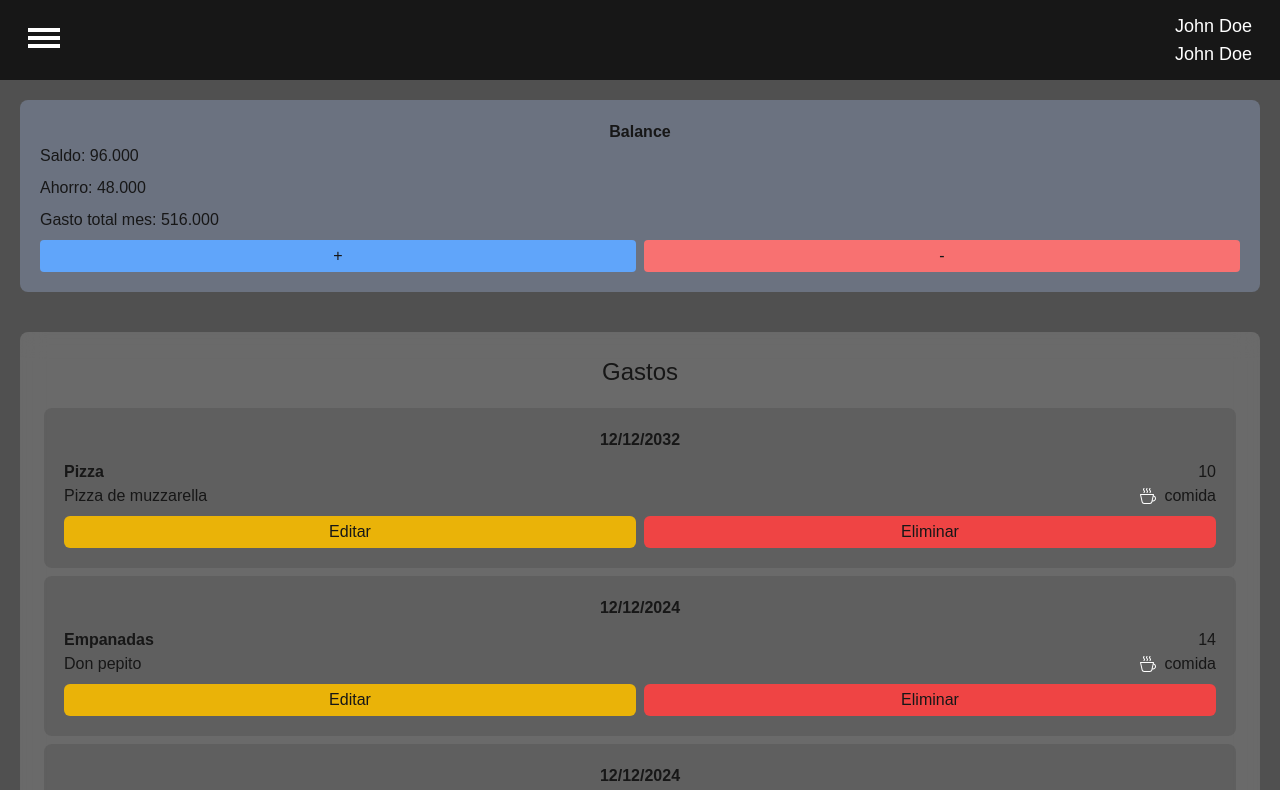
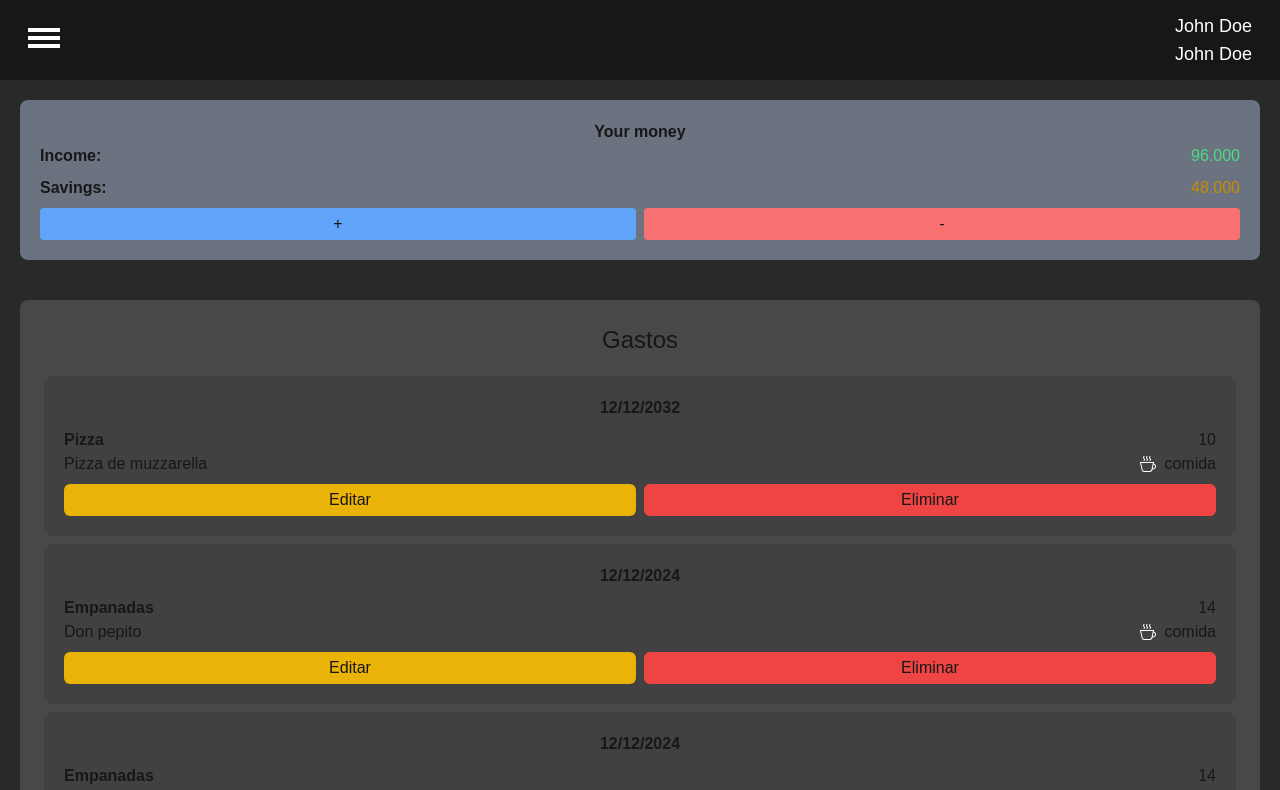
Before and after one commit to Lau-szutner/Money-Mind, a Next.js app in the folder frontend/: page / in a window 1280 px wide. Shown: the top 790 px of the page. Built offline with nearby package versions, Linux system fonts and the light colour scheme.

Commit message:
segundo arreglo navbar

```diff
--- a/frontend/src/app/components/Balance.jsx
+++ b/frontend/src/app/components/Balance.jsx
@@ -19,13 +19,20 @@ export const Balance = ({ balance, saving, monthly }) => {
   return (
     <div className="w-full">
       <div className="bg-gray-500 p-5 rounded-lg m-5">
-        <h1 className="font-bold text-center">Balance</h1>
-        <ul className="flex flex-col gap-2">
-          <li>{`Saldo: ${balance}`}</li>
+        <h1 className="font-bold text-center">Your money</h1>
+        <div className="flex flex-col gap-2 width-full">
+          <div className="width-full flex justify-between">
+            <p className="font-bold">Income:</p>
+            <p className="text-green-400">{balance}</p>
+          </div>
+          <div className="width-full flex justify-between">
+            <p className="font-bold">Savings:</p>
+            <p className="text-yellow-600">{saving}</p>
+          </div>
 
-          <li>{`Ahorro: ${saving}`}</li>
-          <li>{`Gasto total mes: ${monthly}`}</li>
-        </ul>
+          {/* <li>{`Ahorro: ${saving}`}</li>
+          <li>{`Gasto total mes: ${monthly}`}</li> */}
+        </div>
         <div className="flex justify-between gap-2 mt-2">
           <button
             className="py-1 bg-blue-400 rounded w-full"
--- a/frontend/src/app/globals.css
+++ b/frontend/src/app/globals.css
@@ -16,7 +16,7 @@
 
 body {
   color: var(--foreground);
-  background-color: #505050;
+  background-color: #292929;
   font-family: InterVariable, sans-serif;
   height: 100vh;
   /* width: 100vw; */
```
